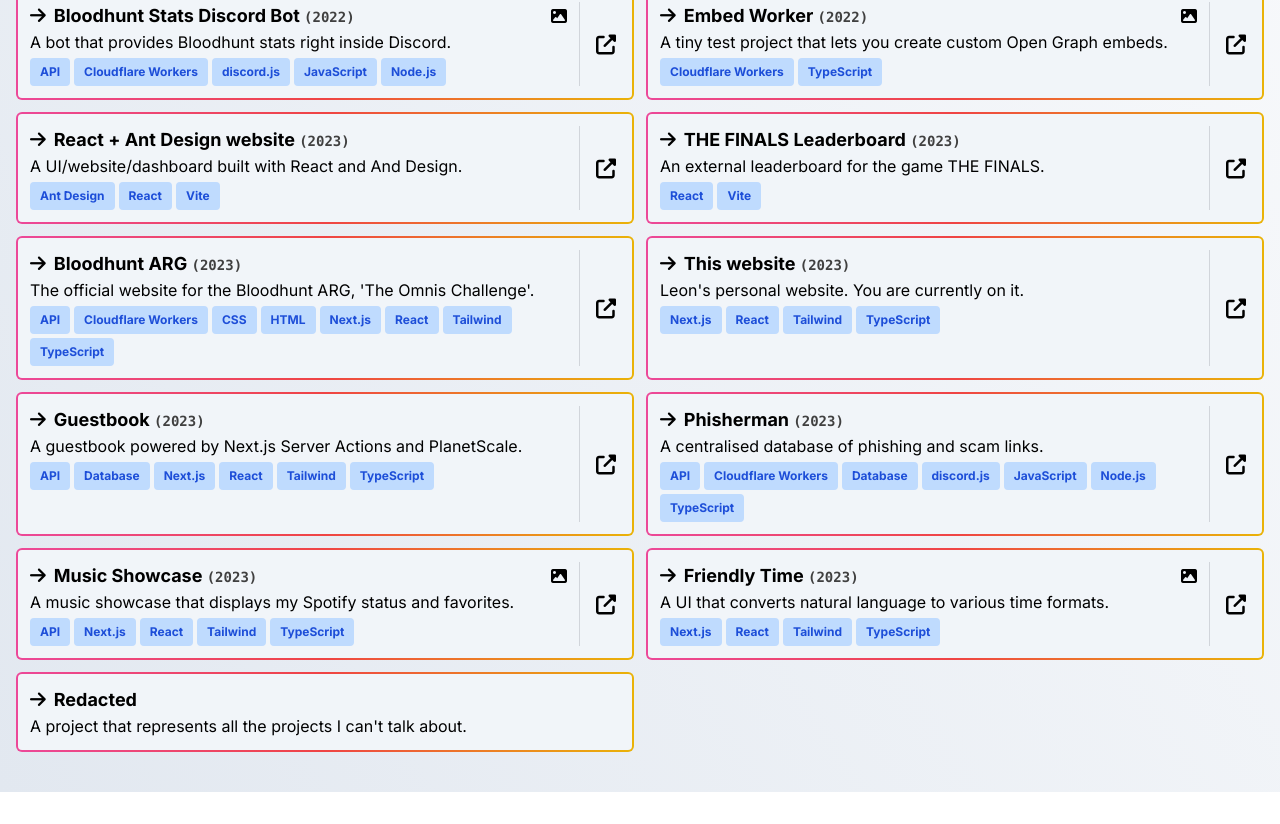
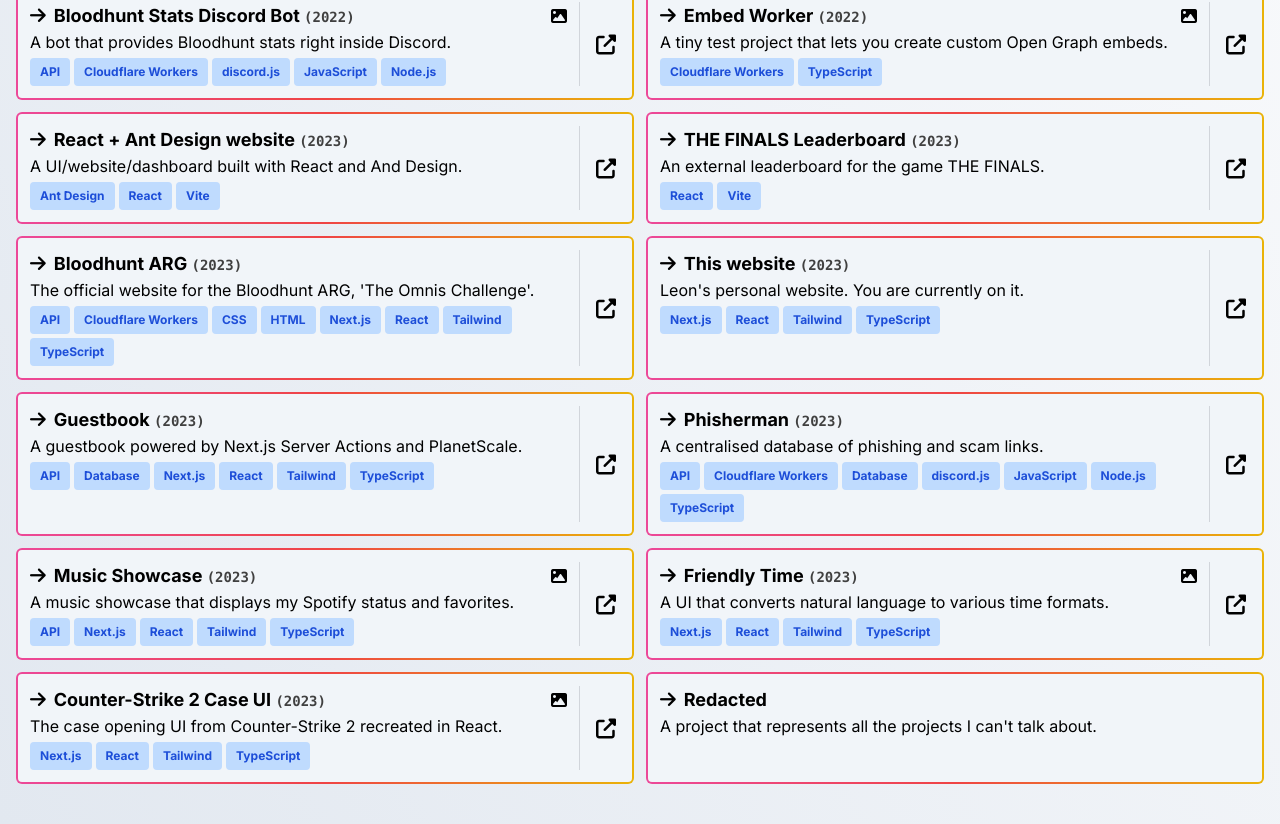
Before and after one commit to leonlarsson/leon-home, a Next.js app: page /projects in a window 1280 px wide. Shown: the part 1122-1946 px from the top of the page. Before the commit the page ends 1914 px from the top, so only its background shows below. Built offline with nearby package versions, Linux system fonts and the light colour scheme.

Commit message:
projects: add latest project

```diff
--- a/app/(main)/projects/data.ts
+++ b/app/(main)/projects/data.ts
@@ -14,6 +14,7 @@ import musicShowcaseImage1 from "./images/music1.png";
 import musicShowcaseImage2 from "./images/music2.png";
 import friendlyTime1 from "./images/friendlytime1.png";
 import friendlyTime2 from "./images/friendlytime2.png";
+import csCaseUI1 from "./images/cscaseui1.png";
 import { Project } from "@/types";
 
 const tags = {
@@ -345,7 +346,7 @@ export default [
   {
     slug: "friendly-time",
     name: "Friendly Time",
-    description: "A UI that helps convert natural language to various time formats. It is built with Next.js and styled with Tailwind.",
+    description: "A UI that helps convert natural language to various time formats. It is built with Next.js (React) and styled with Tailwind.",
     shortDescription: "A UI that converts natural language to various time formats.",
     year: "2023",
     tags: [tags.REACT, tags.NEXT, tags.TAILWIND, tags.TS],
@@ -361,6 +362,18 @@ export default [
     ]
   },
   {
+    slug: "cs2-case-ui",
+    slugAliases: ["cs-case-ui", "csgo-case-ui"],
+    name: "Counter-Strike 2 Case UI",
+    description: "This is my attempt at recreating the case opening UI from Counter-Strike 2. It is built with Next.js (React) and styled with Tailwind.",
+    shortDescription: "The case opening UI from Counter-Strike 2 recreated in React.",
+    year: "2023",
+    tags: [tags.REACT, tags.NEXT, tags.TAILWIND, tags.TS],
+    images: [csCaseUI1],
+    link: "https://cs2-case-ui.vercel.app",
+    githubLink: "https://github.com/leonlarsson/cs2-case-ui-react"
+  },
+  {
     slug: "redacted",
     slugAliases: ["nda"],
     name: "Redacted",
```
Also changed, not shown: app/(main)/projects/images/cscaseui1.png (added).
